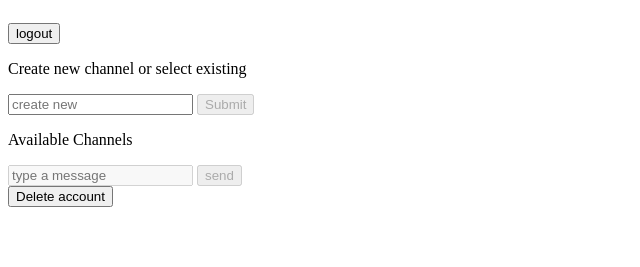
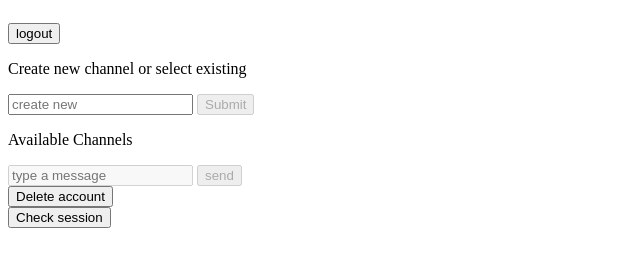
Before and after one commit to scaraclette/flack, a Flask app: template templates/chat.html in a window 1280 px wide. Shown: the part 38-305 px from the top of the page, without its empty margins (0-640 px from the left). Run offline with Flask 2, Linux system fonts and the light colour scheme; the template is opened without the code that fills it, so the values that code supplies are empty; some libraries are stand-ins or nearby versions.

Commit message:
fix localStorage

```diff
--- a/application.py
+++ b/application.py
@@ -19,6 +19,10 @@ usernames = ["USER"]
 # Create channel
 channels = ["default", "another default"]
 chatMsg = {"default":[{"user":"USER", "msg":"test", "dateTime":"now"}, {"user":"USER", "msg":"another test", "dateTime":"later"}], "another default":[{"user":"USER", "msg":"test", "dateTime":"now"}, {"user":"USER", "msg":"another test", "dateTime":"another default later"}]}
+
+@app.route("/check")
+def check():
+    return jsonify({"currentUser":session['username']})
 
 @app.route("/")
 def index():
@@ -78,7 +82,7 @@ def createChannel(data):
     else:
         channels.append(newChannel)
         chatMsg.update({newChannel:[]})
-        emit('current_channels', {'channels':channels}, broadcast=True)
+        emit('current_channels', {'channels':channels, 'currentUser':session["username"]}, broadcast=True)
 
 @socketio.on('set_room')
 def setRoom(data):
--- a/static/chat.js
+++ b/static/chat.js
@@ -7,6 +7,20 @@ document.addEventListener('DOMContentLoaded', () => {
     disableButton('channelSubmit', 'channelInput');
     document.getElementById('chatInput').disabled = true;
     document.getElementById('chatSubmit').disabled = true;
+
+    document.querySelector('#checkSession').onsubmit = () => {
+        const request = new XMLHttpRequest();
+        request.open('GET', '/check');
+
+        request.onload = () => {
+            const data = JSON.parse(request.responseText);
+            let curUser = data['currentUser']
+            document.querySelector('#currentSession').innerHTML = curUser;
+        }
+
+        request.send();
+        return false;
+    }
 
 });
 
@@ -24,6 +38,7 @@ function channelList() {
     socket.on('current_channels', data => {
         let channels = data['channels']
         let currentUser = data['currentUser']
+        console.log("CURRENT USER: " + currentUser);
 
         // Clear previous localStorages
         for (let i = 0; i < localStorage.length; i++) {
--- a/templates/chat.html
+++ b/templates/chat.html
@@ -50,5 +50,10 @@
 
         </div>
 
+        <form id="checkSession">
+                <button>Check session</button>
+                <div id="currentSession"></div>
+            </form>
+
     </div>
 </html>
--- a/templates/login.html
+++ b/templates/login.html
@@ -14,6 +14,6 @@
             <input name="usernameInput" type="text" placeholder="enter username...">
             <button>Submit</button>
         </form>
+    </div>
 
-    </div>
 </html>
```
Also changed, not shown: 5 other files.
